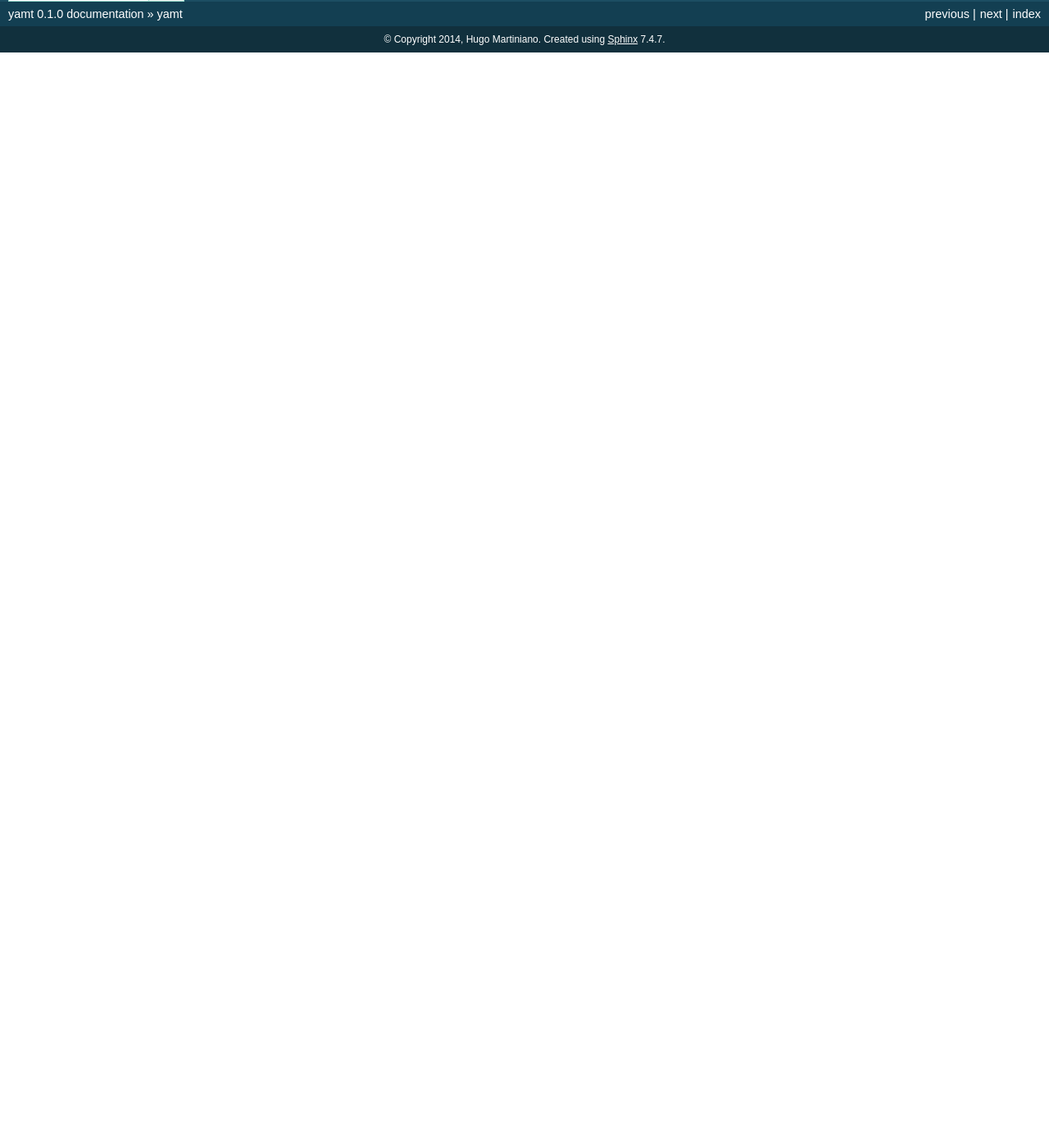
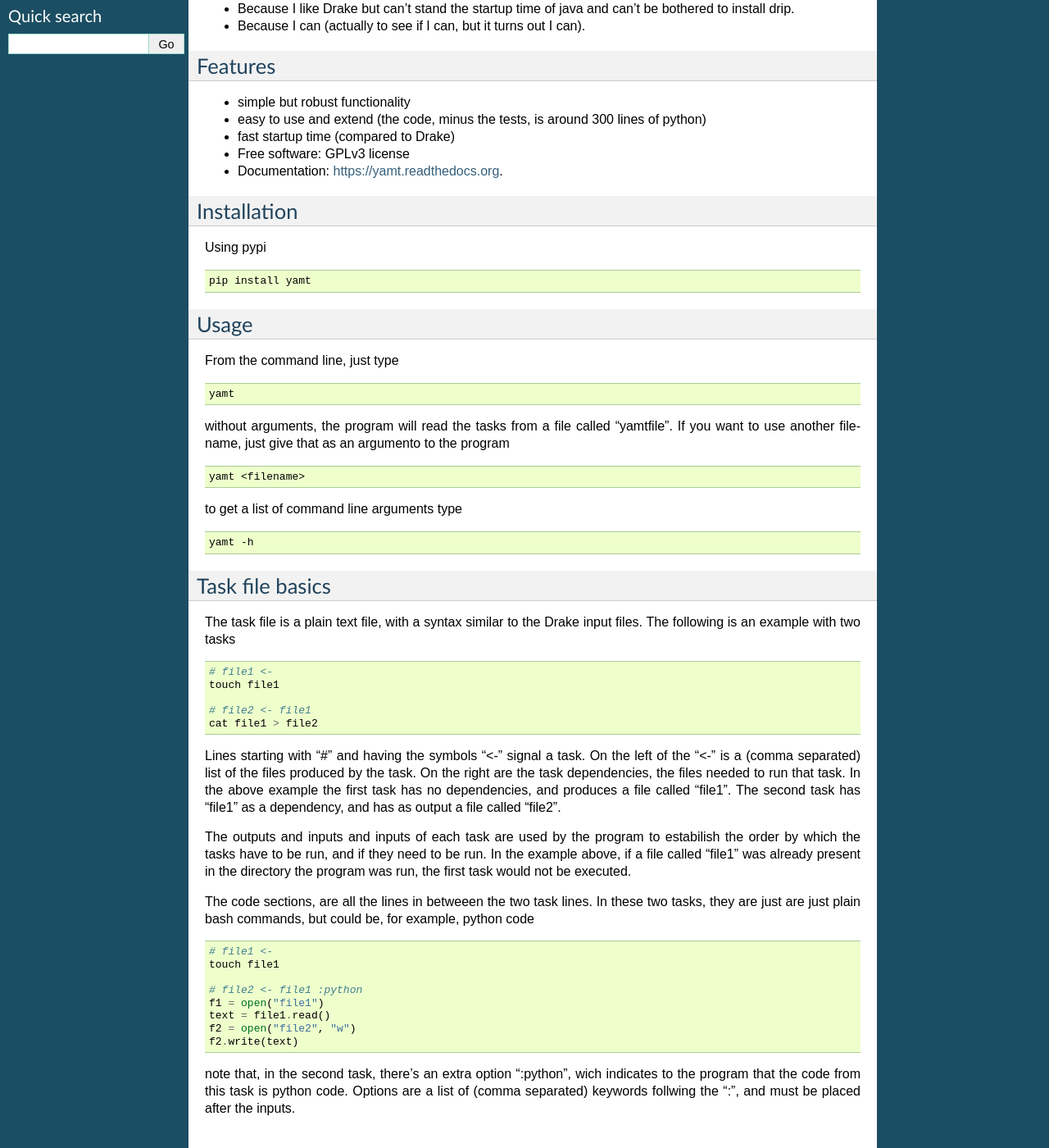
Before and after one commit to hmartiniano/faz, a Sphinx documentation site: the page built from docs/readme.rst, in a window 1280 px wide and 1400 px high, scrolled down 355 px. Shown: the whole window at 82% size. Built offline with Sphinx 7.4.7, drawn with Linux system fonts in a browser that asks for light colours; before the commit the page ends 900 px from its top, so only the background shows below that; some of the changed text lies outside the part shown.

```diff
--- a/README.rst
+++ b/README.rst
@@ -12,12 +12,98 @@
         :target: https://pypi.python.org/pypi/yamt
 
 
-"A Make-like tool with a syntax similar to Drake."
+A data workflow tool heavily inspired in .. _Drake: https://github.com/Factual/drake
 
-* Free software: BSD license
-* Documentation: https://yamt.readthedocs.org.
+The intended use is combining data treatment scripts in bash, python, ruby (or anything else, with a little coding) into a single text file.
+
+The various steps can be separated into tasks, with defined inputs and outputs. Dependencies between the tasks are determined from inputs and outputs of every task. The program executes all tasks in the appropriate order, checking for the existence of output and input files.
+
+
+Why?
+----
+
+* Because I like Drake but can't stand the startup time of java and can't be bothered to install drip.
+* Because I can (actually to see if I can, but it turns out I can).
 
 Features
 --------
 
-* TODO
+* simple but robust functionality
+* easy to use and extend (the code, minus the tests, is around 300 lines of python)
+* fast startup time (compared to Drake)
+* Free software: GPLv3 license
+* Documentation: https://yamt.readthedocs.org.
+
+Installation
+------------
+
+Using pypi
+
+.. code-block:: bash
+
+  pip install yamt
+
+
+Usage
+-----
+
+From the command line, just type
+
+.. code-block:: bash
+
+  yamt
+
+without arguments, the program will read the tasks from a file called "yamtfile".
+If you want to use another filename, just give that as an argumento to the program
+
+.. code-block:: bash
+
+  yamt <filename>
+
+to get a list of command line arguments type
+
+.. code-block:: bash
+
+  yamt -h
+
+Task file basics
+----------------
+
+The task file is a plain text file, with a syntax similar to the Drake input files.
+The following is an example with two tasks
+
+.. code-block:: python
+
+  # file1 <-
+  touch file1
+
+  # file2 <- file1
+  cat file1 > file2
+
+Lines starting with "#" and having the symbols "<-" signal a task.
+On the left of the "<-" is a (comma separated) list of the files produced by the task.
+On the right are the task dependencies, the files needed to run that task.
+In the above example the first task has no dependencies, and produces a file called "file1".
+The second task has "file1" as a dependency, and has as output a file called "file2".
+
+The outputs and inputs and inputs of each task are used by the program to estabilish the order
+by which the tasks have to be run, and if they need to be run. In the example above, if a file
+called "file1" was already present in the directory the program was run, the first task would not be executed.
+
+The code sections, are all the lines in betweeen the two task lines.
+In these two tasks, they are just are just plain bash commands, but could be, for example, python code
+
+.. code-block:: python
+
+  # file1 <-
+  touch file1
+
+  # file2 <- file1 :python
+  f1 = open("file1")
+  text = file1.read()
+  f2 = open("file2", "w")
+  f2.write(text)
+
+note that, in the second task, there's an extra option ":python", wich indicates to the program that
+the code from this task is python code.
+Options are a list of (comma separated) keywords follwing the ":", and must be placed after the inputs.
```
Also changed, not shown: docs/yamt.rst (+0 -8 lines), 2 other files.
